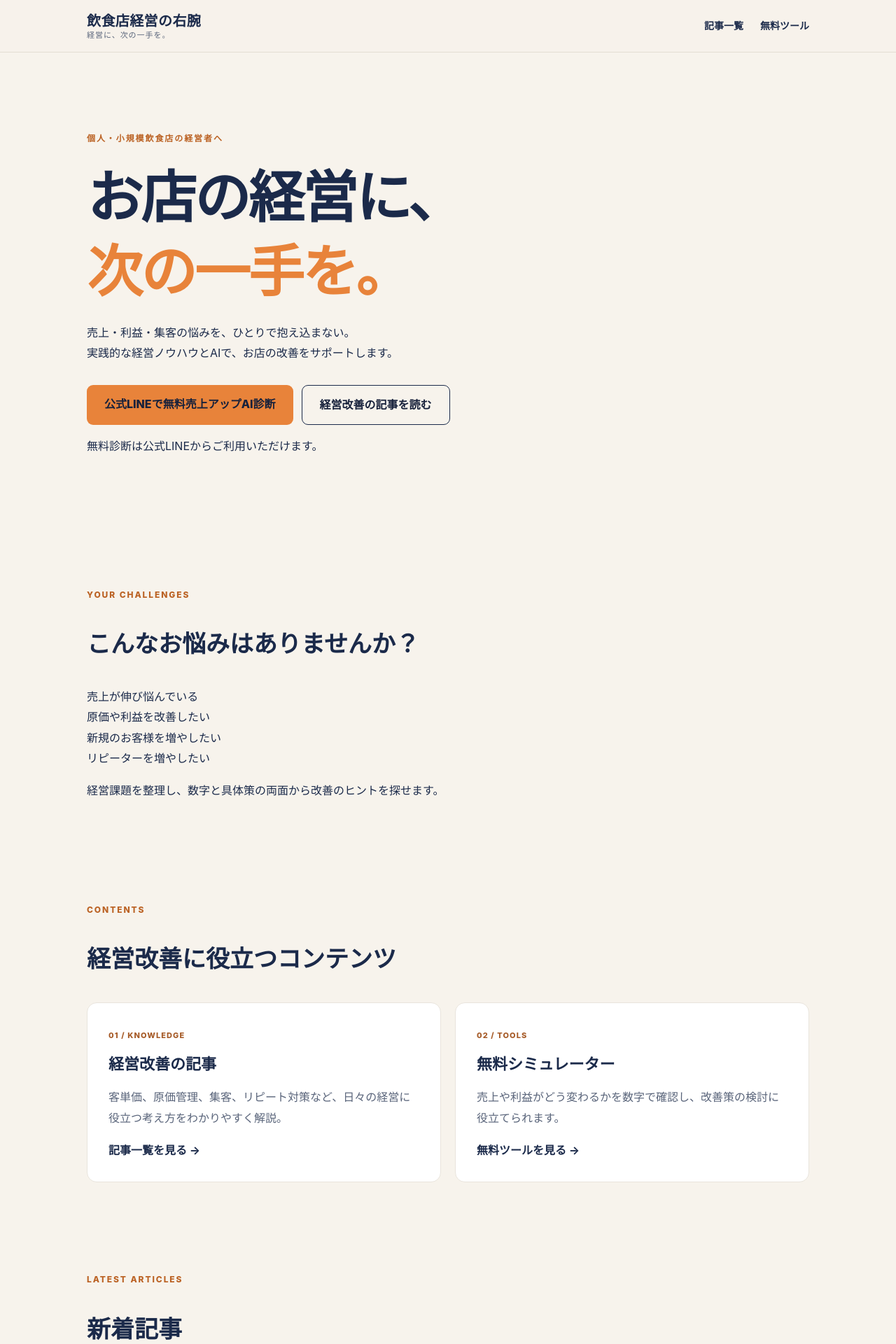
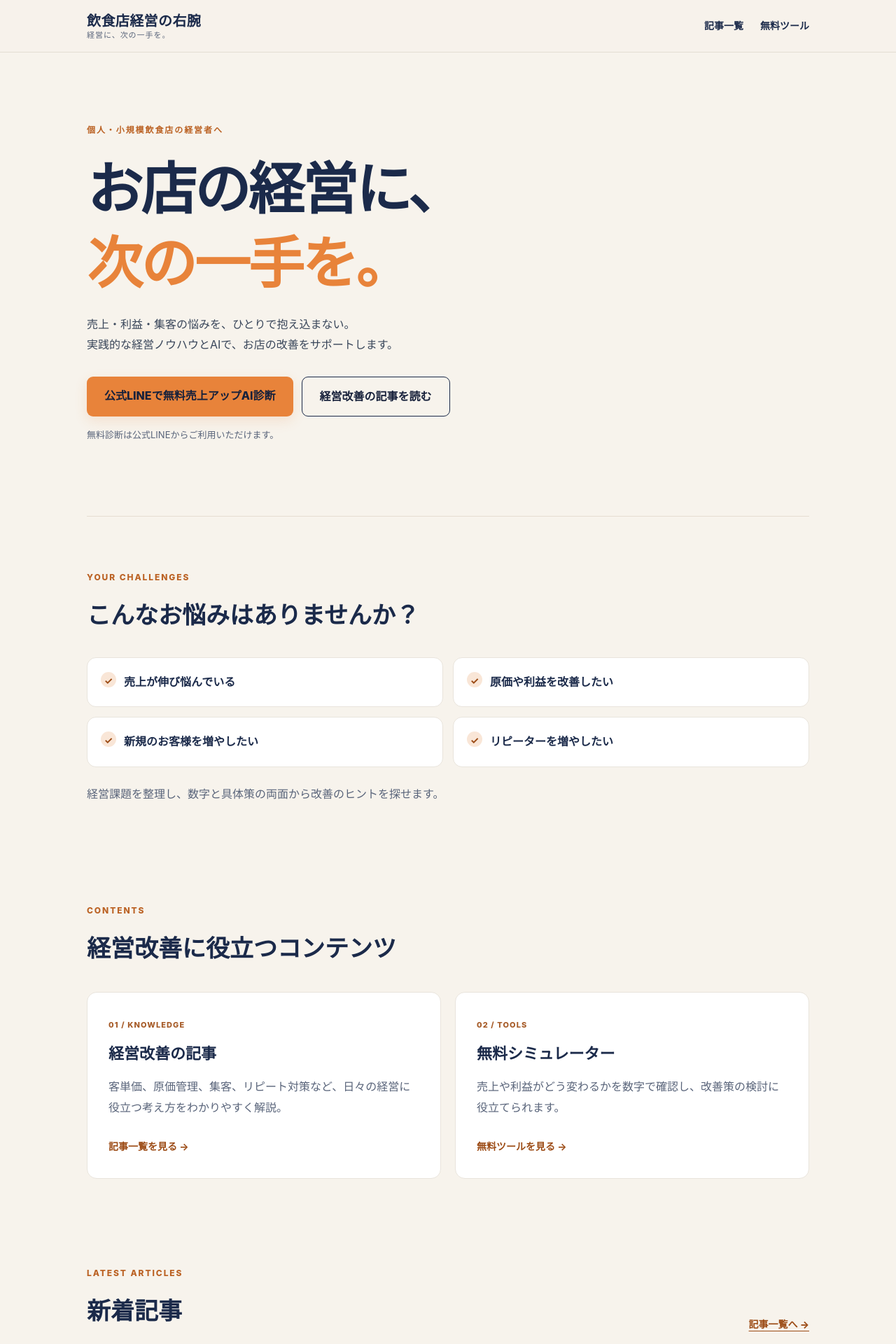
Before and after one commit to insyokuten/restaurant-growth-hub, a Jekyll site: the page built from index.md, in a window 1280 px wide. Shown: the top 1920 px of the page at 70% size. Built offline with Jekyll 4.4.1, drawn with Linux system fonts in a browser that asks for light colours.

Commit message:
Style responsive homepage for restaurant owners and LINE diagnosis

```diff
--- a/assets/style.css
+++ b/assets/style.css
@@ -22,3 +22,31 @@
 .article .prose tbody td:last-child{text-align:right;color:#1B2A4A;font-size:18px;font-weight:800;font-variant-numeric:tabular-nums;white-space:nowrap}
 @media(max-width:620px){.article .prose table{font-size:14px;table-layout:fixed}.article .prose thead th{font-size:12px;padding:14px 12px;line-height:1.5;overflow-wrap:normal;word-break:normal}.article .prose thead th:first-child{width:34%}.article .prose thead th:last-child{width:66%}.article .prose tbody td{padding:15px 12px;line-height:1.5;overflow-wrap:normal;word-break:normal}.article .prose tbody td:last-child{font-size:16px;white-space:nowrap}}
 @media(max-width:350px){.article .prose thead th,.article .prose tbody td{padding-left:8px;padding-right:8px}.article .prose tbody td:last-child{font-size:15px}}
+
+
+/* Homepage: business support landing page */
+.home-hero{max-width:none;padding:88px 0 90px;border-bottom:1px solid #e5ddd1}
+.home-hero-inner{max-width:850px}
+.home-hero h1{max-width:800px}
+.home-hero-lead{max-width:700px;color:#39465a}
+.home-primary-button{background:#e8833a;color:#17213b;box-shadow:0 6px 18px rgba(232,131,58,.16)}
+.home-primary-button:hover{background:#f09752}
+.home-helper{font-size:13px!important;color:#59647a;margin-top:14px}
+.home-section{padding-top:64px;padding-bottom:48px}
+.home-section h2{margin-top:6px}
+.home-problem-grid{display:grid;grid-template-columns:repeat(2,minmax(0,1fr));gap:14px;margin-top:26px}
+.home-problem{position:relative;background:#fff;border:1px solid #e9e4dc;border-radius:13px;padding:20px 20px 20px 52px;font-weight:750}
+.home-problem:before{content:"✓";position:absolute;left:19px;top:20px;display:grid;place-items:center;width:22px;height:22px;border-radius:50%;background:#f9e6d7;color:#9c4b15;font-size:14px}
+.home-section-note{color:#59647a;margin-top:24px}
+.home-content-cards .card,.home-article-cards .card{height:100%}
+.home-card-link{display:inline-block;margin-top:12px;color:#9c4b15;font-size:14px}
+.home-heading-row{display:flex;justify-content:space-between;align-items:end;gap:16px}
+.home-heading-row h2{margin-bottom:0}
+.home-text-link{color:#9c4b15;font-size:14px;font-weight:800;white-space:nowrap;text-underline-offset:4px}
+.home-bottom-cta{background:#1b2a4a;color:#fff;border-radius:20px;padding:62px 28px;text-align:center;margin:55px 0 0}
+.home-bottom-cta .eyebrow{color:#ffb57c}
+.home-bottom-cta h2{font-size:clamp(25px,3.5vw,38px);line-height:1.45;margin:12px 0}
+.home-bottom-cta>p:not(.eyebrow){color:#e1e6ee}
+.home-bottom-cta .button{margin-top:18px}
+.home-bottom-cta .home-cta-note{font-size:12px;color:#c8d0dd!important;margin:14px 0 0}
+@media(max-width:620px){.home-hero{padding:60px 0 55px}.home-hero h1{font-size:clamp(36px,9vw,54px)}.home-hero-lead br{display:none}.home-hero .actions{flex-direction:column}.home-hero .actions .button{text-align:center}.home-section{padding-top:42px;padding-bottom:26px}.home-problem-grid{grid-template-columns:1fr;gap:10px}.home-problem{padding:16px 16px 16px 48px}.home-problem:before{top:17px;left:16px}.home-heading-row{align-items:center}.home-bottom-cta{padding:42px 20px;margin-top:36px;border-radius:14px}.home-bottom-cta .button{display:block}}
```
